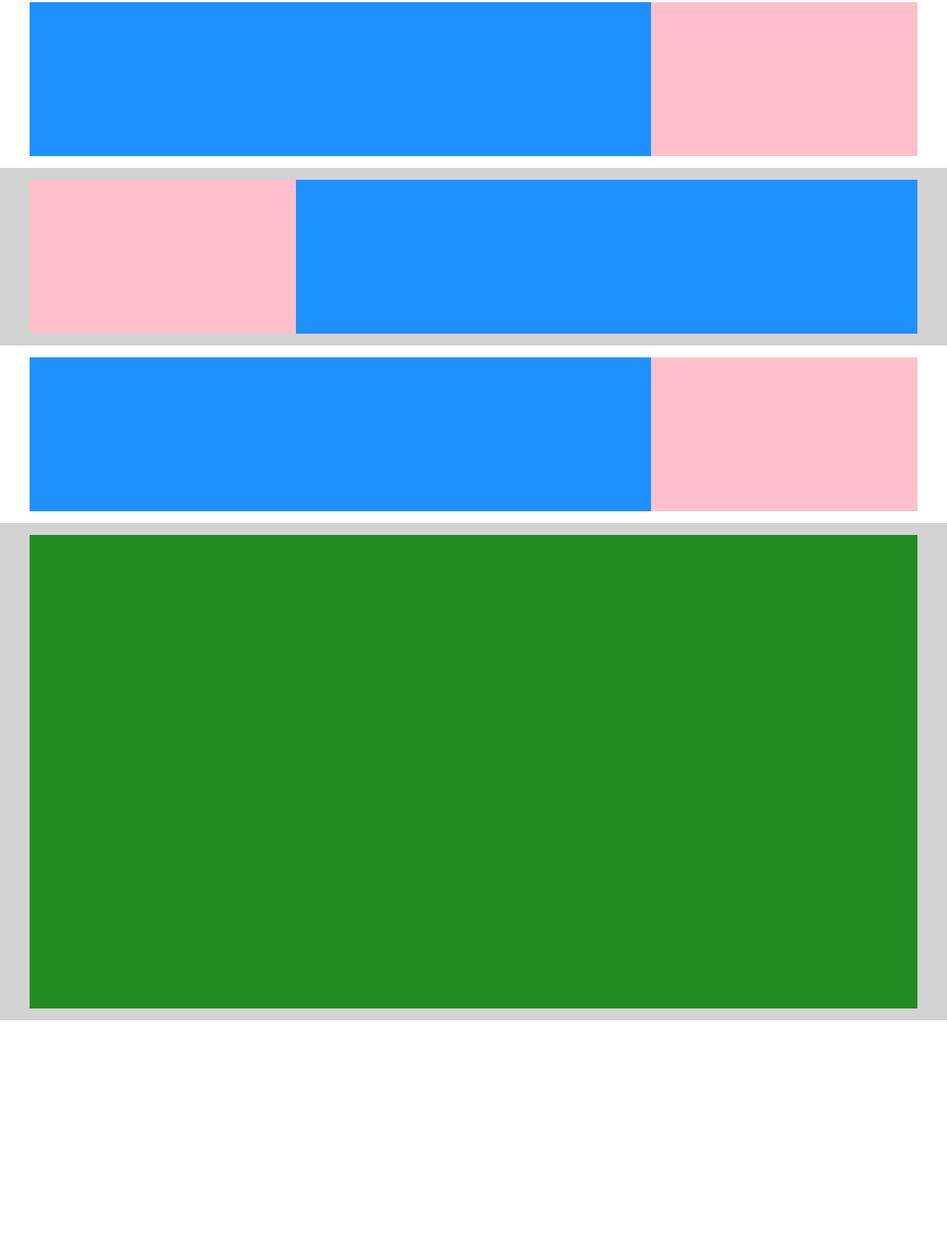
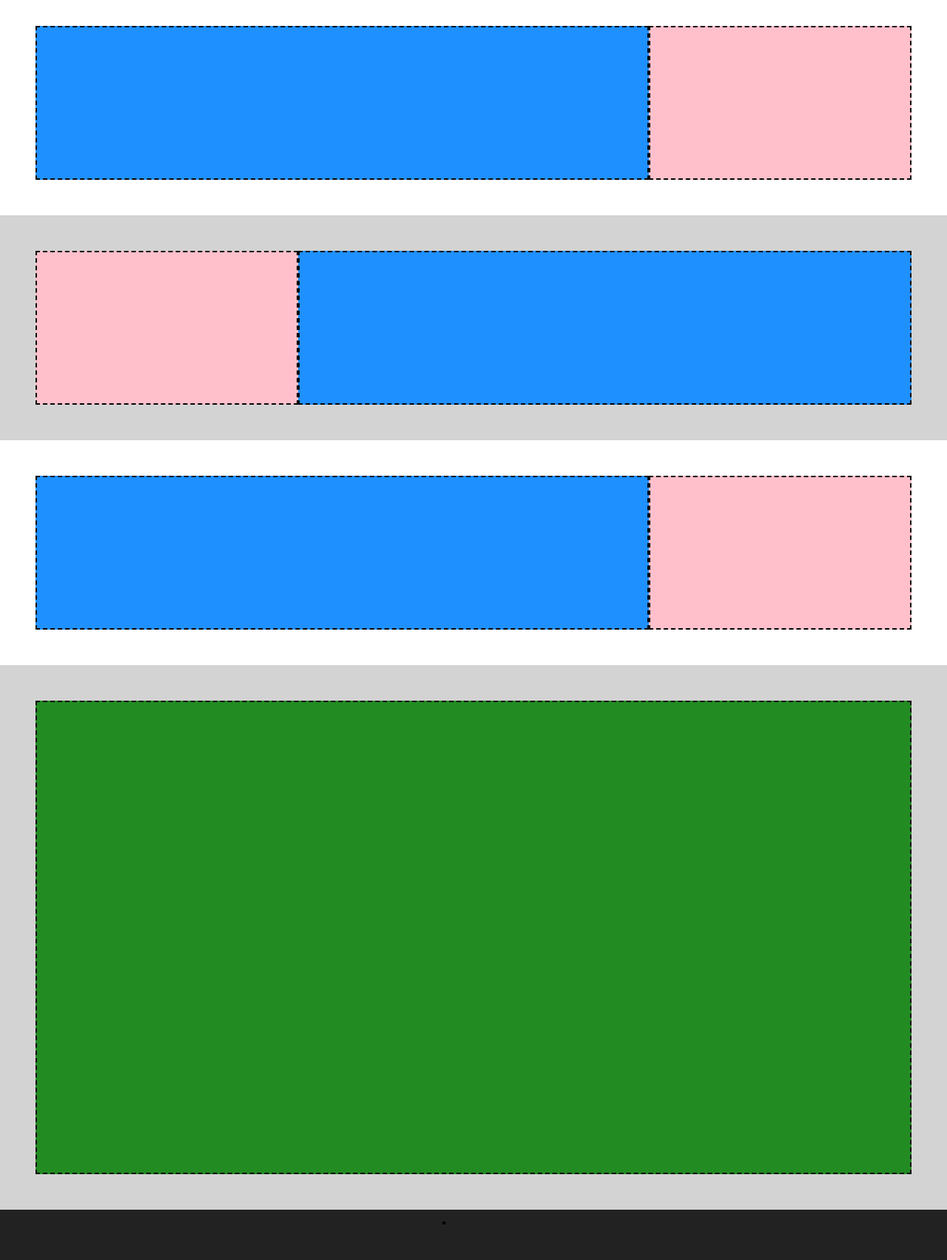
Before and after one commit to samian2002/htmlcss-struttura-discord, a plain HTML site: page index.html in a window 1280 px wide. Shown: the part 323-2026 px from the top of the page at 74% size. Before the commit the page ends 1702 px from the top, so only its background shows below. Drawn offline with Linux system fonts and the light colour scheme.

Commit message:
aggiugno trattiggi

```diff
--- a/css/style.css
+++ b/css/style.css
@@ -93,7 +93,7 @@ section.light {
 }
 
 .item{
-    padding: 1rem;
+    padding: 3rem;
     display: flex;
     justify-content: center;
 }
@@ -113,3 +113,10 @@ footer {
     background-color: #222;
 
 }
+
+.footer-item{
+    padding: 1rem 0rem 3rem 0rem;
+    display: flex;
+    justify-content: center;
+    width: 1200px;
+}
--- a/index.html
+++ b/index.html
@@ -27,32 +27,39 @@
 
         <section class="light item">
             <div class="box">
-                <div class="blue-box"></div>
-                <div class="pink-box"></div>
+                <div class="blue-box debug"></div>
+                <div class="pink-box debug"></div>
             </div>
         </section>
 
         <section class="dark item">
             <div class="box">
-                <div class="pink-box"></div>
-                <div class="blue-box"></div>
+                <div class="pink-box debug"></div>
+                <div class="blue-box debug"></div>
             </div>
         </section>
 
         <section class="light item">
             <div class="box">
-                <div class="blue-box"></div>
-                <div class="pink-box"></div>
+                <div class="blue-box debug"></div>
+                <div class="pink-box debug"></div>
             </div>
         </section>
 
         <section class="dark item">
-            <div class="green-box"></div>
+            <div class="green-box debug"></div>
         </section>
     </main>
 
     <!--footer-->
     <footer>
+        <section class="footer-item">
+            <div class="footer-pink-box debug"></div>
+            <div class="footer-blu-box"></div>
+            <div class="footer-blu-box"></div>
+            <div class="footer-blu-box"></div>
+            <div class="footer-blu-box"></div>
+        </section>
 
     </footer>
 </body>
```
